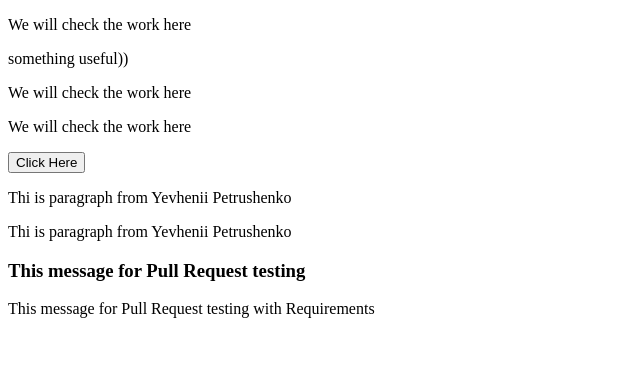
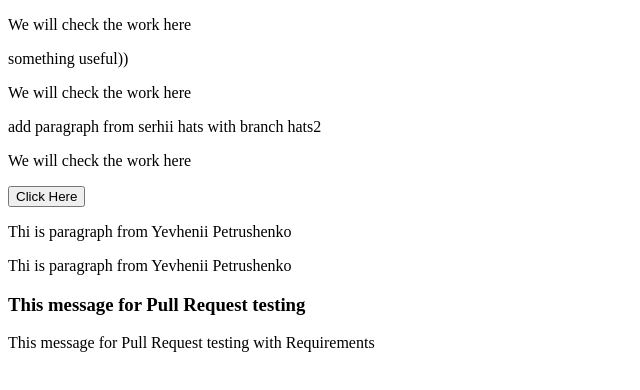
Before and after one commit to TemchenkoVolodymyr/CourseReactProject, a React (Create React App) app: page / in a window 1280 px wide. Shown: the top 390 px of the page, without its empty margins (0-640 px from the left). Built offline with nearby package versions, Linux system fonts and the light colour scheme.

Commit message:
add paragraph from serhii hats

```diff
--- a/src/App.js
+++ b/src/App.js
@@ -6,6 +6,7 @@ function App() {
       <p>We will check the work here </p>
       <p>something useful))</p>
       <p>We will check the work here </p>
+      <p>add paragraph from serhii hats with branch hats2</p>
       <p>We will check the work here </p>
       <button>Click Here</button>
       <p>Thi is paragraph from Yevhenii Petrushenko</p>
```
